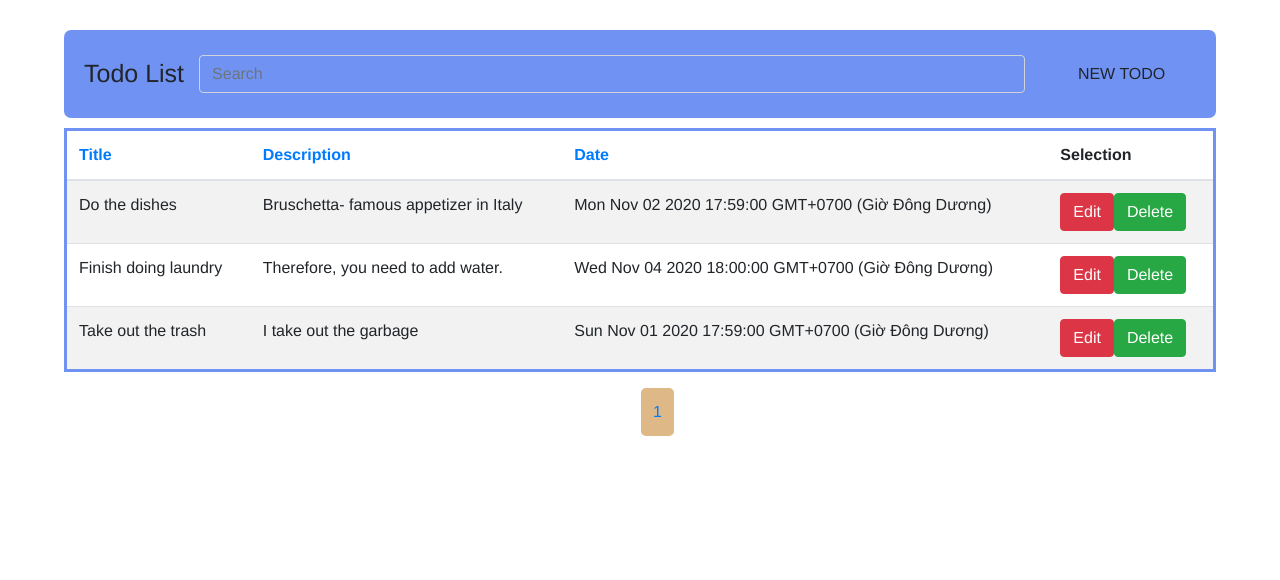
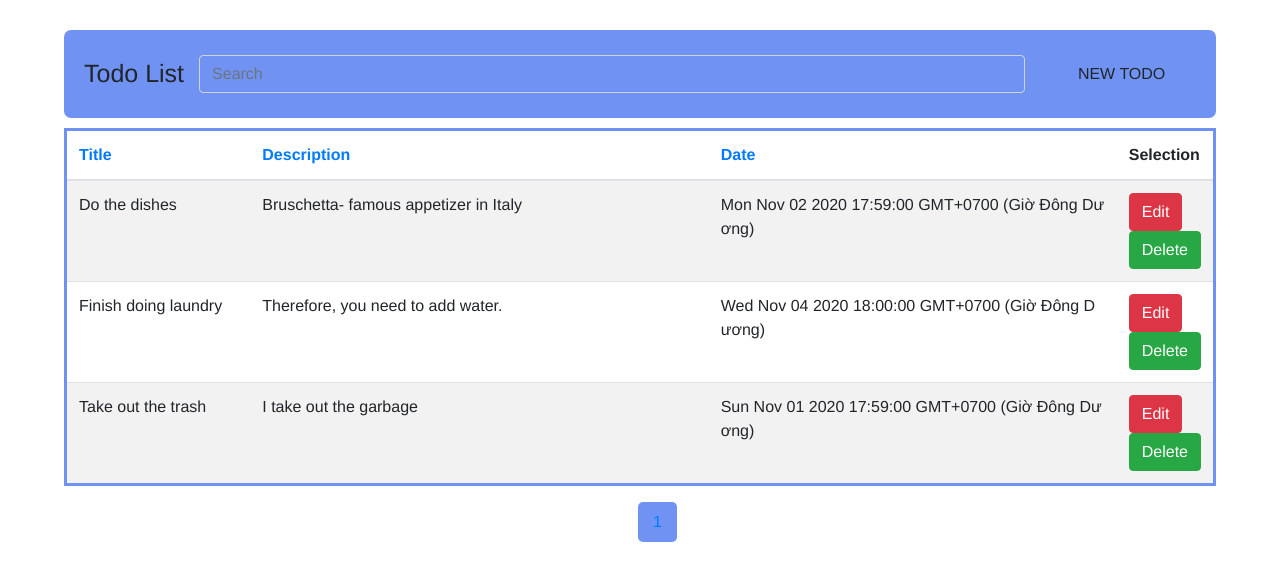
Before and after one commit to phamngocmiinh/group_j.-vuejs-, a Vue app: page / in a window 1280 px wide. Shown: the top 580 px of the page. Built offline with nearby package versions, Linux system fonts and the light colour scheme.

Commit message:
Update App.vue

```diff
--- a/src/App.vue
+++ b/src/App.vue
@@ -39,6 +39,7 @@
         <tbody>
           <tr v-for="item in paginate" :key="item.id">
             <td
+            class="item-title"
               @click="toggleTodo(item)"
               :class="{
                 done: item.completed
@@ -47,6 +48,7 @@
               {{ item.title }}
             </td>
             <td
+            class="item-desc"
               @click="toggleTodo(item)"
               :class="{
                 done: item.completed
@@ -55,6 +57,7 @@
               {{ item.description }}
             </td>
             <td
+            class="item-date"
               @click="toggleTodo(item)"
               :class="{
                 done: item.completed
@@ -155,11 +158,7 @@ export default {
         this.sortedCats &&
         this.list.filter(items => {
           return (
-            items.title.toLowerCase().includes(this.search.toLowerCase()) ||
-            items.description
-              .toLowerCase()
-              .includes(this.search.toLowerCase()) ||
-            items.date.toLowerCase().includes(this.search.toLowerCase())
+            items.title.toLowerCase().includes(this.search.toLowerCase())
           );
         })
       );
@@ -311,8 +310,8 @@ ul{
     justify-content: center
 }
 li{
-  padding: 12px;
-    background-color: burlywood;
+  padding: 8px 15px;
+    background-color: #7093f3;
     border-radius: 5px;
     margin-right: 5px;
 }
@@ -320,4 +319,16 @@ a{
       text-decoration: none !important;
       color: #000;
 }
+.item-title {
+  width: 200px;
+  word-break: break-all;
+}
+.item-desc {
+  width: 500px;
+  word-break: break-all;
+}
+.item-date {
+  width: 450px;
+  word-break: break-all;
+}
 </style>
```
